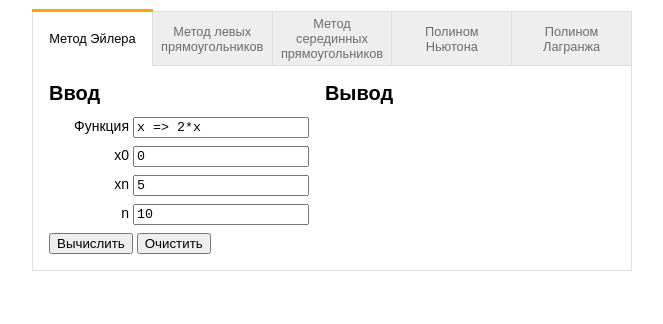
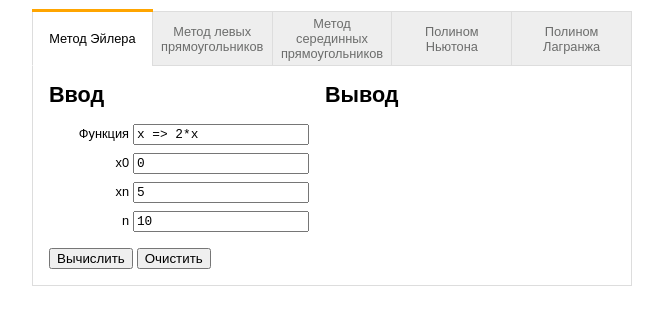
Before and after one commit to gpont/tusur-compmath, a website built with webpack: page src/index.html in a window 1280 px wide. Shown: the whole page, without its empty margins (308-971 px from the left). Built offline with nearby package versions, Linux system fonts and the light colour scheme.

Commit message:
update styles

```diff
--- a/src/css/style.css
+++ b/src/css/style.css
@@ -5,12 +5,17 @@ body {
 
 input[type='text'], input[type='number'] {
     font-family: monospace;
+    font-size: 0.8rem;
+}
+
+form label {
+    font-size: 0.8rem;
 }
 
 .column-label {
-    margin: 0 0 0.75rem 0;
+    margin: 0 0 1rem 0;
 
-    font-size: 1.25rem;
+    font-size: 1.35rem;
     font-weight: bold;
 }
 
@@ -114,3 +119,7 @@ ul.tabs li.active:before {
 .tab-content:not(.active) {
     display: none;
 }
+
+.form-buttons {
+    margin-top: 1rem;
+}
--- a/src/index.html
+++ b/src/index.html
@@ -36,8 +36,10 @@
                     <label>n</label>
                     <input value="10" type="number"/>
                 </div>
+                <div class="form-buttons">
                     <button type="submit">Вычислить</button>
                     <button type="button">Очистить</button>
+                </div>
             </form>
             <div class="output">
                 <div class="column-label">Вывод</div>
@@ -64,8 +66,10 @@
                     <label>n</label>
                     <input value="10" type="number">
                 </div>
+                <div class="form-buttons">
                     <button type="submit">Вычислить</button>
                     <button type="button">Очистить</button>
+                </div>
             </form>
             <div class="output">
                 <div class="column-label">Вывод</div>
@@ -92,8 +96,10 @@
                     <label>n</label>
                     <input value="10" type="number">
                 </div>
+                <div class="form-buttons">
                     <button type="submit">Вычислить</button>
                     <button type="button">Очистить</button>
+                </div>
             </form>
             <div class="output">
                 <div class="column-label">Вывод</div>
@@ -116,8 +122,10 @@
                     <label>Y values</label>
                     <input value="1,4,9,16,25,36" type="text"/>
                 </div>
+                <div class="form-buttons">
                     <button type="submit">Вычислить</button>
                     <button type="button">Очистить</button>
+                </div>
             </form>
             <div class="output">
                 <div class="column-label">Вывод</div>
@@ -140,8 +148,10 @@
                     <label>Y values</label>
                     <input value="1,4,9,16,25,36" type="text"/>
                 </div>
+                <div class="form-buttons">
                     <button type="submit">Вычислить</button>
                     <button type="button">Очистить</button>
+                </div>
             </form>
             <div class="output">
                 <div class="column-label">Вывод</div>
```
Lines whose indentation alone changed are shown as unchanged.
